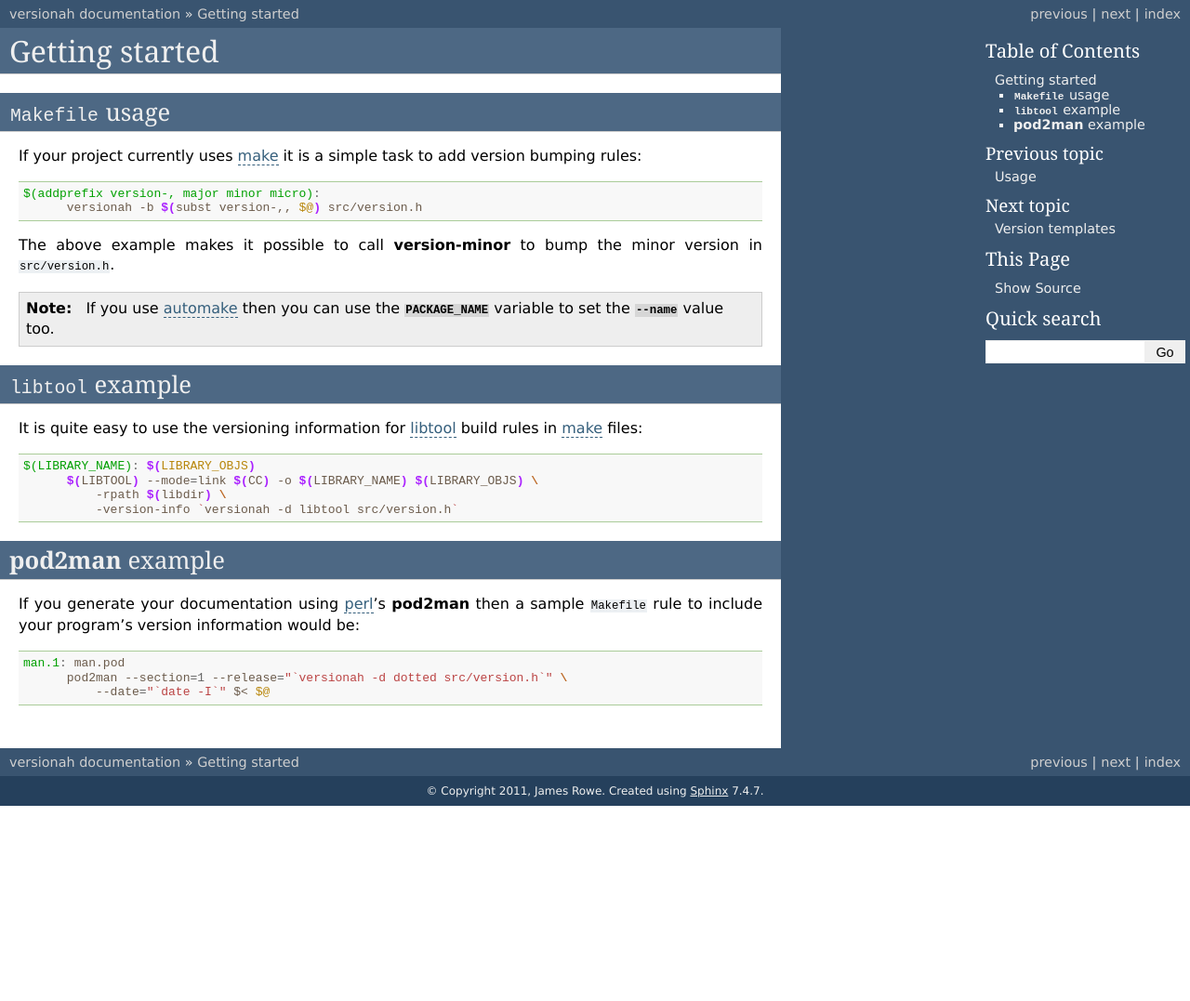
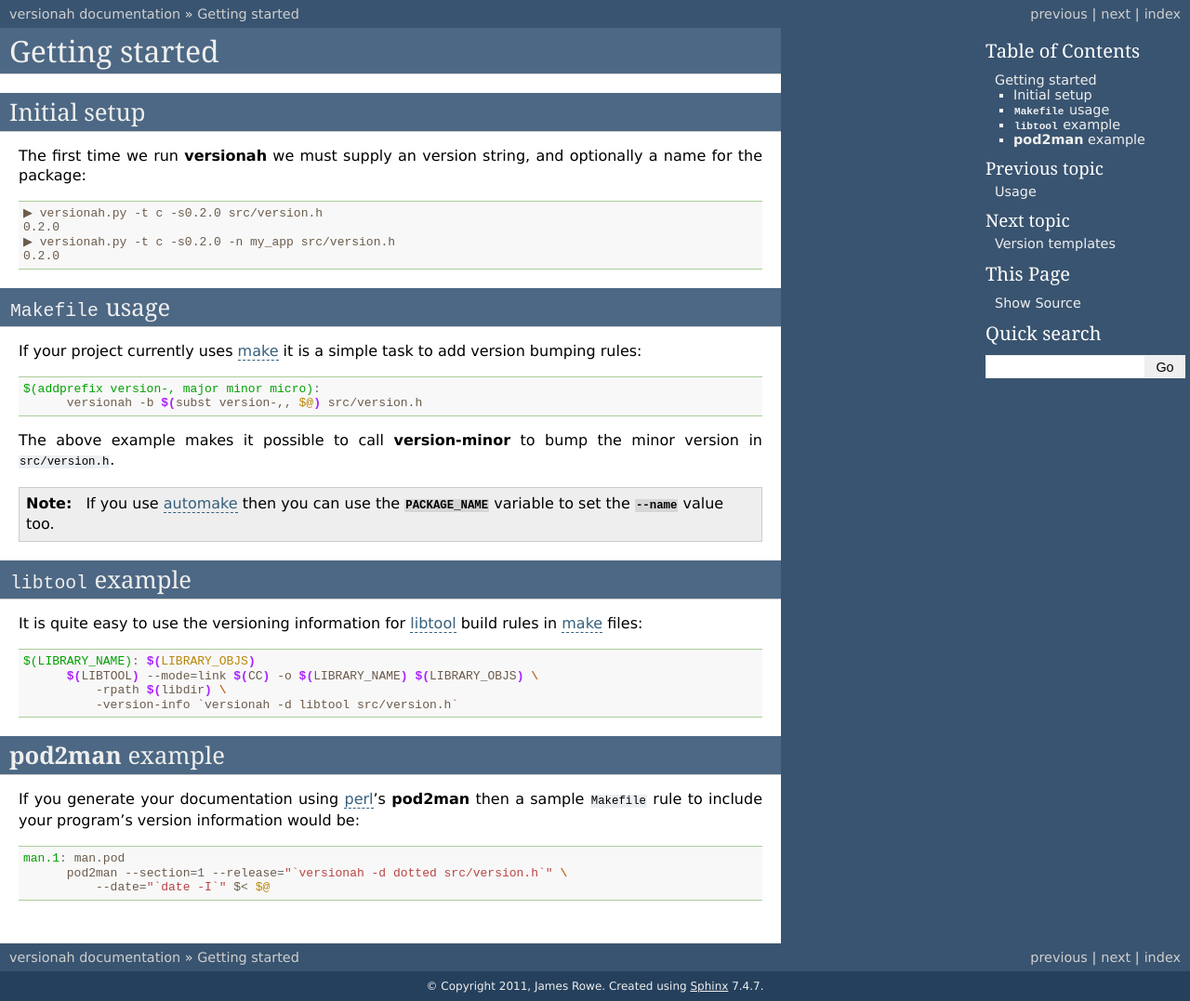
Before and after one commit to JNRowe/versionah, a Sphinx documentation site: the page built from doc/getting_started.rst, in a window 1280 px wide and 1077 px high. Shown: the whole window at 93% size. Built offline with Sphinx 7.4.7, drawn with Linux system fonts in a browser that asks for light colours; the version number could not be read and is left out.

Commit message:
Added initial setup to getting started document.

```diff
--- a/doc/getting_started.rst
+++ b/doc/getting_started.rst
@@ -1,5 +1,16 @@
 Getting started
 ===============
+
+Initial setup
+-------------
+
+The first time we run :command:`versionah` we must supply an version string, and
+optionally a name for the package::
+
+    ▶ versionah.py -t c -s0.2.0 src/version.h
+    0.2.0
+    ▶ versionah.py -t c -s0.2.0 -n my_app src/version.h
+    0.2.0
 
 :file:`Makefile` usage
 ----------------------
```
